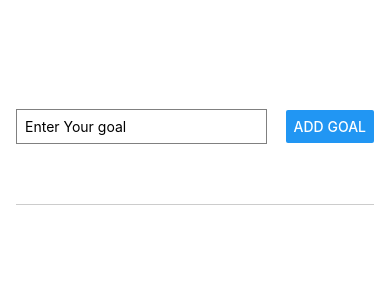
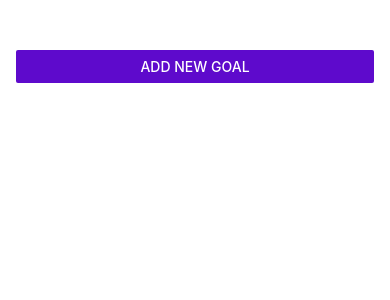
Before and after one commit to vaibhavshah0201/GoalApp, a React Native app: screen / in a window 390 px wide. Shown: the top 300 px of the page. Built offline with nearby package versions, Linux system fonts and the light colour scheme.

Commit message:
Split component and add modal to the input area

```diff
--- a/App.js
+++ b/App.js
@@ -2,38 +2,42 @@
 import {
   Button,
   FlatList,
-  ScrollView,
   StyleSheet,
   Text,
   TextInput,
   View,
 } from 'react-native';
+import GoalInput from './src/components/GoalInput';
+import GoalItem from './src/components/GoalItem';
 
 const App = () => {
-  const [enteredGoalText, setEnteredGoalText] = useState('');
   const [goalList, setGoalList] = useState([]);
+  const [modalIsVisible, setModalIsVisible] = useState(false);
 
-  const inputGoalText = enteredText => {
-    setEnteredGoalText(enteredText);
+  const toggleAddNewGoal = () => {
+    setModalIsVisible(!modalIsVisible);
   };
 
-  const addGoalTolList = () => {
+  const addGoalTolList = enteredGoalText => {
     setGoalList(currentGoalList => [
       ...currentGoalList,
       {text: enteredGoalText, id: Math.random().toString()},
     ]);
+    toggleAddNewGoal();
+  };
+
+  const deleteGoalHandler = id => {
+    console.log(id);
+    setGoalList(currentGoalList => {
+      return currentGoalList.filter(item => item.id !== id);
+    });
+    console.log(goalList);
   };
 
   return (
     <View style={styles.appContainer}>
-      <View style={styles.inputContainer}>
-        <TextInput
-          style={styles.textInput}
-          onChangeText={inputGoalText}
-          placeholder="Enter Your goal"
-        />
-        <Button title="Add Goal" onPress={addGoalTolList} />
-      </View>
+      <Button title="Add New Goal" color="#5e0acc" onPress={toggleAddNewGoal} />
+      <GoalInput onAddGoal={addGoalTolList} visible={modalIsVisible} onClose={toggleAddNewGoal}/>
       <View style={styles.goalListContainer}>
         <FlatList
           data={goalList}
@@ -42,9 +46,11 @@
           }}
           renderItem={itemData => {
             return (
-              <View style={styles.goalItem}>
-                <Text style={styles.goalText}>{itemData.item.text}</Text>
-              </View>
+              <GoalItem
+                id={itemData.item.id}
+                text={itemData.item.text}
+                onDeleteItem={deleteGoalHandler}
+              />
             );
           }}
         />
@@ -59,33 +65,8 @@
     paddingTop: 50,
     paddingHorizontal: 16,
   },
-  inputContainer: {
-    flex: 1,
-    flexDirection: 'row',
-    justifyContent: 'space-between',
-    alignItems: 'center',
-    marginBottom: 24,
-    borderBottomColor: '#cccccc',
-    borderBottomWidth: 1,
-  },
-  textInput: {
-    borderWidth: 1,
-    borderColor: 'grey',
-    width: '70%',
-    padding: 8,
-    marginRight: 8,
-  },
   goalListContainer: {
     flex: 4,
-  },
-  goalItem: {
-    margin: 8,
-    padding: 5,
-    borderRadius: 6,
-    backgroundColor: 'purple',
-  },
-  goalText: {
-    color: 'white',
   },
 });
 
--- /dev/null
+++ b/src/components/GoalInput.js
@@ -0,0 +1,65 @@
+import {useState} from 'react';
+import {Button, Modal, StyleSheet, TextInput, View} from 'react-native';
+
+const GoalInput = props => {
+  const [enteredGoalText, setEnteredGoalText] = useState('');
+
+  const inputGoalText = enteredText => {
+    setEnteredGoalText(enteredText);
+  };
+
+  const addGoalTolList = () => {
+    props.onAddGoal(enteredGoalText);
+    setEnteredGoalText('');
+  };
+
+  return (
+    <Modal visible={props.visible} animationType="slide">
+      <View style={styles.inputContainer}>
+        <TextInput
+          style={styles.textInput}
+          onChangeText={inputGoalText}
+          placeholder="Your goal test!"
+          value={enteredGoalText}
+        />
+        <View style={styles.buttonContainer}>
+          <View style={styles.button}>
+            <Button title="Add Goal" onPress={addGoalTolList} />
+          </View>
+          <View style={styles.button}>
+            <Button title="Cancel" onPress={props.onClose} />
+          </View>
+        </View>
+      </View>
+    </Modal>
+  );
+};
+
+export default GoalInput;
+
+const styles = StyleSheet.create({
+  inputContainer: {
+    flex: 1,
+    padding:16,
+    flexDirection: 'column',
+    justifyContent: 'center',
+    alignItems: 'center',
+    marginBottom: 24,
+    borderBottomColor: '#cccccc',
+    borderBottomWidth: 1,
+  },
+  textInput: {
+    borderWidth: 1,
+    borderColor: 'grey',
+    width: '100%',
+    padding: 8,
+  },
+  buttonContainer: {
+    marginTop: 16,
+    flexDirection: 'row',
+  },
+  button: {
+    width: 100,
+    marginHorizontal: 8
+  }
+});
--- /dev/null
+++ b/src/components/GoalItem.js
@@ -0,0 +1,31 @@
+import {Pressable, StyleSheet, Text, View} from 'react-native';
+
+const GoalItem = props => {
+  return (
+    <View style={styles.goalItem}>
+      <Pressable
+        android_ripple={{color: '#210644'}}
+        onPress={props.onDeleteItem.bind(this, props.id)}
+        style={({pressed}) => pressed && styles.pressedItem}>
+        <Text style={styles.goalText}>{props.text}</Text>
+      </Pressable>
+    </View>
+  );
+};
+
+export default GoalItem;
+
+const styles = StyleSheet.create({
+  goalItem: {
+    margin: 8,
+    borderRadius: 6,
+    backgroundColor: '#5e0acc',
+  },
+  pressedItem: {
+    opacity: 0.5,
+  },
+  goalText: {
+    color: 'white',
+    padding: 5,
+  },
+});
```
